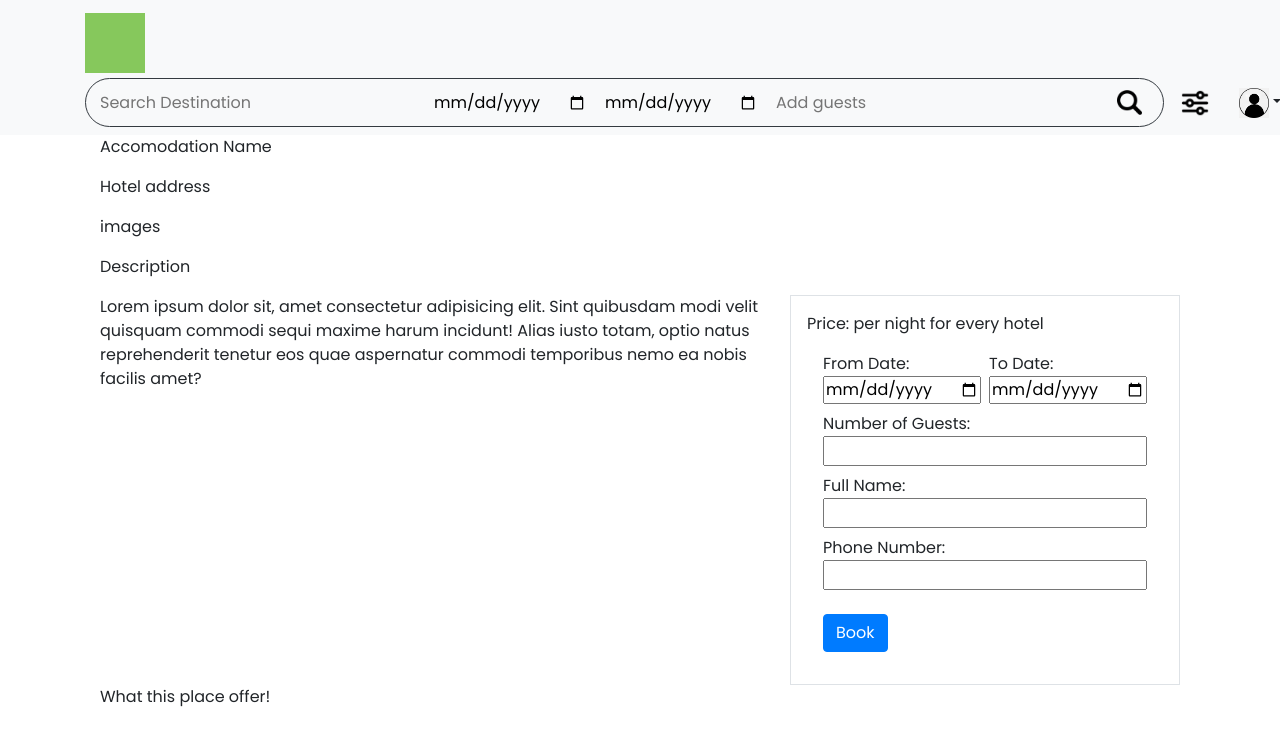
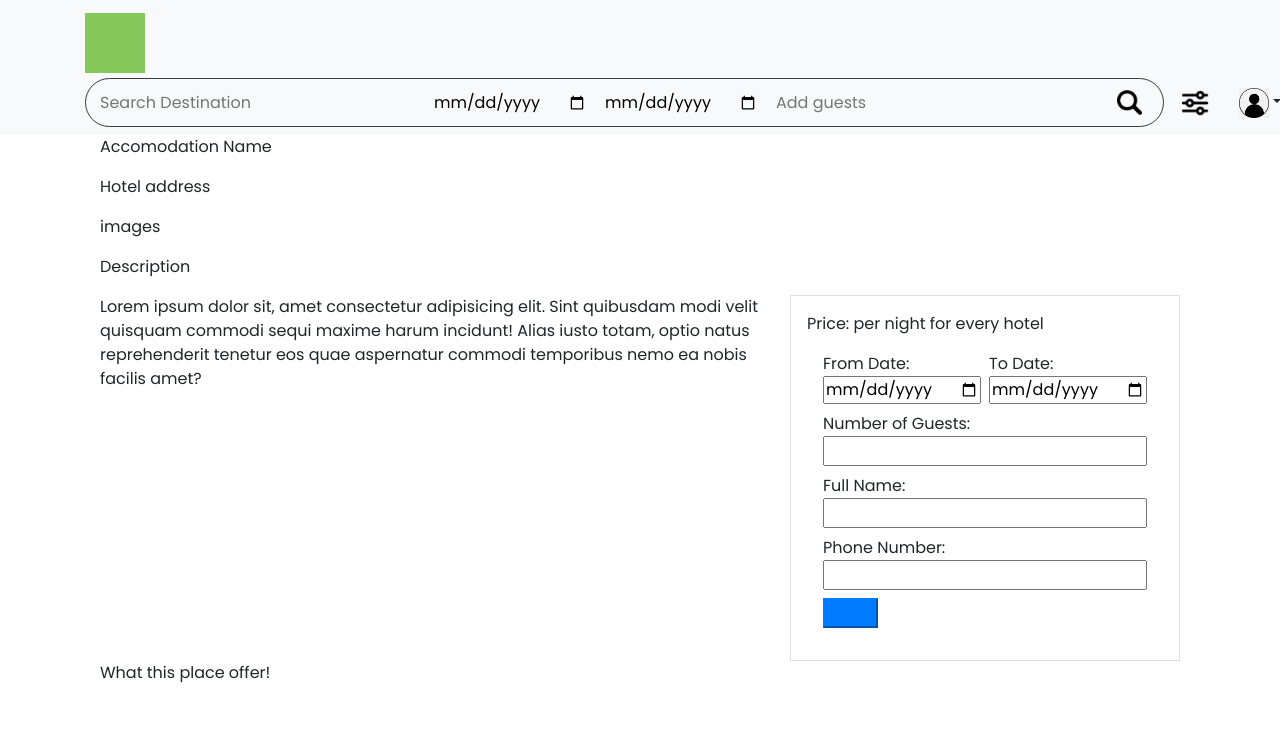
Before and after one commit to AirStay/AirStay, a React (Create React App) app: page /accodbook in a window 1280 px wide. Shown: the top 744 px of the page. Built offline with nearby package versions, Linux system fonts and the light colour scheme; a web font is replaced by a local one.

Commit message:
navigations

```diff
--- a/src/App.js
+++ b/src/App.js
@@ -12,6 +12,7 @@ import Payment from './Components/Payment';
 import MyAccommodation from './Components/MyAccomodation';
 import Showacco from './Components/Showacco';
 import Accodbook from './Components/Accodbook';
+import Paymentsuccess from './Components/Paymentsuccess';
 
 function App() {
   return (
@@ -27,7 +28,8 @@ function App() {
             <Route path="/" element={<Home />} />
             <Route path="/myaccomodation" element={<MyAccommodation />} />
             <Route path="/accodbook" element={<Accodbook />} />
-
+            <Route path="/payment" element={<Payment />} />
+            <Route path="/paymentsuccess" element={<Paymentsuccess />} />
           </Routes>
         </div>
         <Filter />
--- a/src/Components/Accodbook.js
+++ b/src/Components/Accodbook.js
@@ -1,4 +1,5 @@
 import React, { useState } from 'react';
+import { Link } from 'react-router-dom';
 
 const Accodbook = () => {
   const [fromDate, setFromDate] = useState('');
@@ -64,7 +65,7 @@ const Accodbook = () => {
           <input type="tel" value={phoneNumber} onChange={(e) => setPhoneNumber(e.target.value)} />
         </label>
         <br />
-        <button className='btn btn-primary mt-3' type="submit">Book</button>
+        <button className='btn-primary'><Link to="/payment">Book</Link></button>
       </form>
     </div>
     </div>
--- a/src/Components/Payment.js
+++ b/src/Components/Payment.js
@@ -1,6 +1,7 @@
 import React, { useState } from 'react';
 import { render } from 'react-dom';
 import Card from 'react-credit-cards';
+import { Link } from 'react-router-dom';
 
 
 import { formatCreditCardNumber, formatCVC, formatExpirationDate } from './Utils';
@@ -55,7 +56,7 @@ const Payment = () => {
                     </div>
                     <input type='hidden' name='issuer' value={issuer} />
                     <div className='form-actions'>
-                        <button className='btn btn-success' style={{ justifyContent: 'center', margin: 'auto', display: 'flex' }}>Submit</button>
+                        <button className='btn btn-success' style={{ justifyContent: 'center', margin: 'auto', display: 'flex' }}><Link to="/paymentsuccess">Pay</Link></button>
                     </div>
                 </form>
             </div>
```
